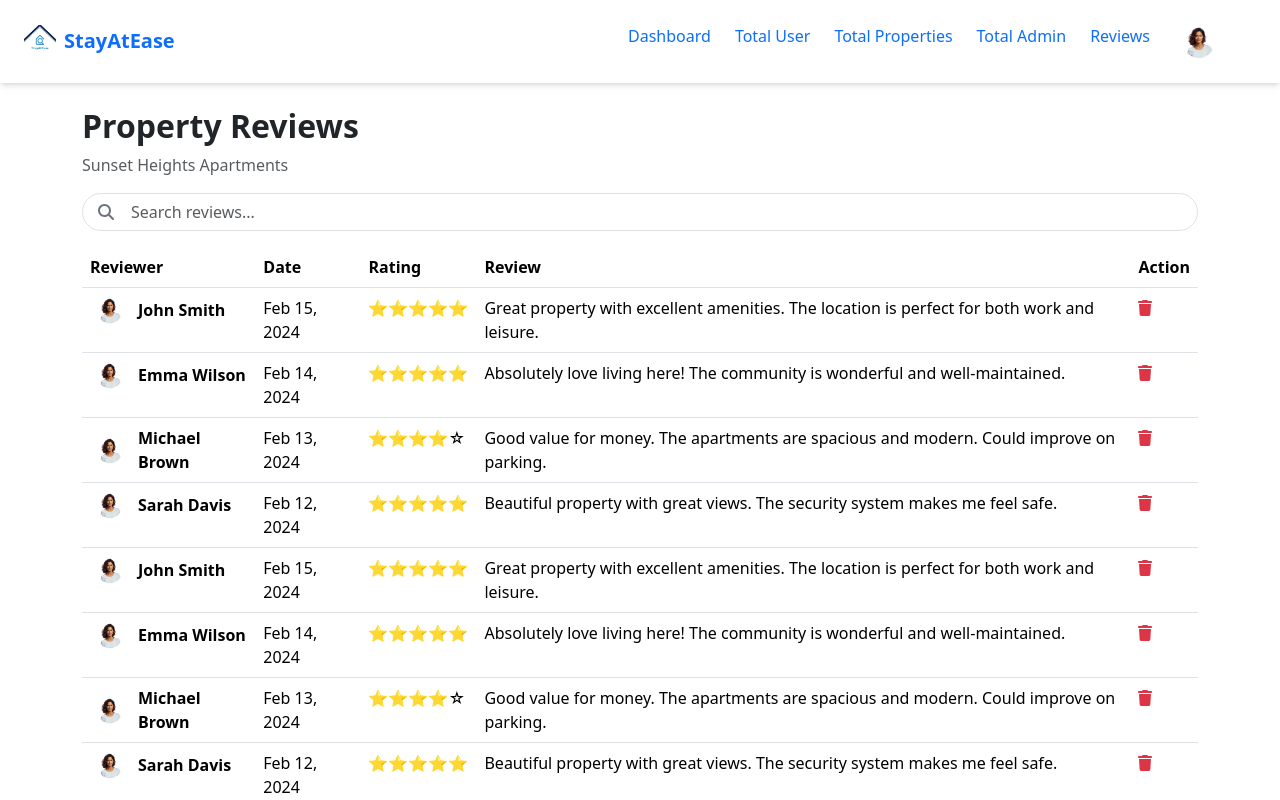
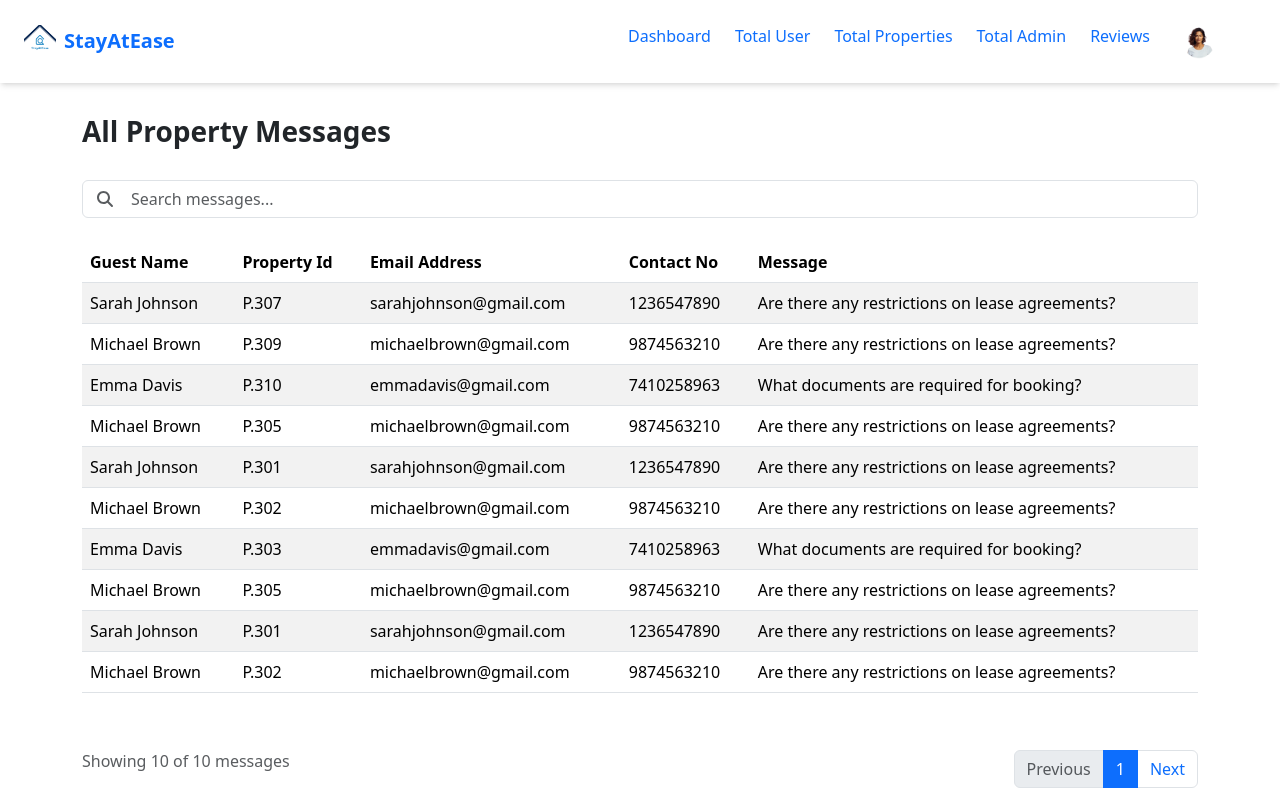
Before and after one commit to hemanshi08/StayAtEase, a React (Vite) app in the folder StayAtEase_frontend/: page / in a window 1280 px wide. Shown: the top 800 px of the page. Built offline with nearby package versions, Linux system fonts and the light colour scheme.

Commit message:
add all propertmassges page

```diff
--- a/StayAtEase_frontend/src/App.jsx
+++ b/StayAtEase_frontend/src/App.jsx
@@ -1,5 +1,6 @@
 import { BrowserRouter as Router } from "react-router-dom";
 import AllpropertyReviews from "./super Admin/AllPropertyReview";
+import AllPropertyMessages from "./super Admin/AllPropertyMassges";
 function App() {
   return (
     <Router>
@@ -7,7 +8,7 @@ function App() {
       {/* <PropertyDetails/> */}
       {/* <AdminPropertyDetails/> */}
       {/* <ProfileDetails/> */}
-      <AllpropertyReviews/>
+      <AllPropertyMessages/>
     </Router>
   );
 }
--- /dev/null
+++ b/StayAtEase_frontend/src/super Admin/AllPropertyMassges.jsx
@@ -0,0 +1,103 @@
+import React, { useState } from "react";
+import "bootstrap/dist/css/bootstrap.min.css";
+import Footer from "../Components/Footer";
+import Header from "./component/header";
+import { FontAwesomeIcon } from "@fortawesome/react-fontawesome";
+import { faSearch } from "@fortawesome/free-solid-svg-icons";
+
+
+const AllPropertyMessages = () => {
+
+  const messagesData = [
+    { id: 1, name: "Sarah Johnson", propertyId: "P.307", email: "sarahjohnson@gmail.com", contact: "1236547890", message: "Are there any restrictions on lease agreements?" },
+    { id: 2, name: "Michael Brown", propertyId: "P.309", email: "michaelbrown@gmail.com", contact: "9874563210", message: "Are there any restrictions on lease agreements?" },
+    { id: 3, name: "Emma Davis", propertyId: "P.310", email: "emmadavis@gmail.com", contact: "7410258963", message: "What documents are required for booking?" },
+    { id: 4, name: "Michael Brown", propertyId: "P.305", email: "michaelbrown@gmail.com", contact: "9874563210", message: "Are there any restrictions on lease agreements?" },
+    { id: 5, name: "Sarah Johnson", propertyId: "P.301", email: "sarahjohnson@gmail.com", contact: "1236547890", message: "Are there any restrictions on lease agreements?" },
+    { id: 6, name: "Michael Brown", propertyId: "P.302", email: "michaelbrown@gmail.com", contact: "9874563210", message: "Are there any restrictions on lease agreements?" },
+    { id: 7, name: "Emma Davis", propertyId: "P.303", email: "emmadavis@gmail.com", contact: "7410258963", message: "What documents are required for booking?" },
+    { id: 8, name: "Michael Brown", propertyId: "P.305", email: "michaelbrown@gmail.com", contact: "9874563210", message: "Are there any restrictions on lease agreements?" },
+    { id: 9, name: "Sarah Johnson", propertyId: "P.301", email: "sarahjohnson@gmail.com", contact: "1236547890", message: "Are there any restrictions on lease agreements?" },
+    { id: 10, name: "Michael Brown", propertyId: "P.302", email: "michaelbrown@gmail.com", contact: "9874563210", message: "Are there any restrictions on lease agreements?" },
+  ];
+
+  const [searchTerm, setSearchTerm] = useState("");
+
+
+  const filteredMessages = messagesData.filter((msg) =>
+    msg.name.toLowerCase().includes(searchTerm.toLowerCase())
+  );
+
+  return (
+    <div>
+        <Header/>
+    <div className="container mt-6">
+    <h3 className="fw-bold my-4 py-2">All Property Messages</h3>
+
+
+      {/* Search Bar */}
+      <div className="mb-4 position-relative">
+  <FontAwesomeIcon icon={faSearch} className="position-absolute text-muted" style={{ left: "15px", top: "50%", transform: "translateY(-50%)" }} />
+  <input
+    type="text"
+    className="form-control ps-5"
+    placeholder="Search messages..."
+    value={searchTerm}
+    onChange={(e) => setSearchTerm(e.target.value)}
+  />
+</div>
+
+
+
+      {/* Table */}
+      <div className="table-responsive">
+        <table className="table table-striped align-middle">
+          <thead>
+            <tr>
+              <th>Guest Name</th>
+              <th>Property Id</th>
+              <th>Email Address</th>
+              <th>Contact No</th>
+              <th>Message</th>
+            </tr>
+          </thead>
+          <tbody>
+            {filteredMessages.length > 0 ? (
+              filteredMessages.map((msg) => (
+                <tr key={msg.id}>
+                  <td>{msg.name}</td>
+                  <td>{msg.propertyId}</td>
+                  <td>{msg.email}</td>
+                  <td>{msg.contact}</td>
+                  <td>{msg.message}</td>
+                </tr>
+              ))
+            ) : (
+              <tr>
+                <td colSpan="5" className="text-center text-muted">
+                  No messages found.
+                </td>
+              </tr>
+            )}
+          </tbody>
+        </table>
+      </div>
+
+      {/* Pagination */}
+      <div className="d-flex justify-content-between align-items-center mt-3 py-6">
+        <p className="text-muted">Showing {filteredMessages.length} of {messagesData.length} messages</p>
+        <nav>
+          <ul className="pagination mb-0">
+            <li className="page-item disabled"><a className="page-link">Previous</a></li>
+            <li className="page-item active"><a className="page-link" href="#">1</a></li>
+            <li className="page-item"><a className="page-link" href="#">Next</a></li>
+          </ul>
+        </nav>
+      </div>
+    </div>
+    <Footer/>
+    </div>
+  );
+};
+
+export default AllPropertyMessages;
```
